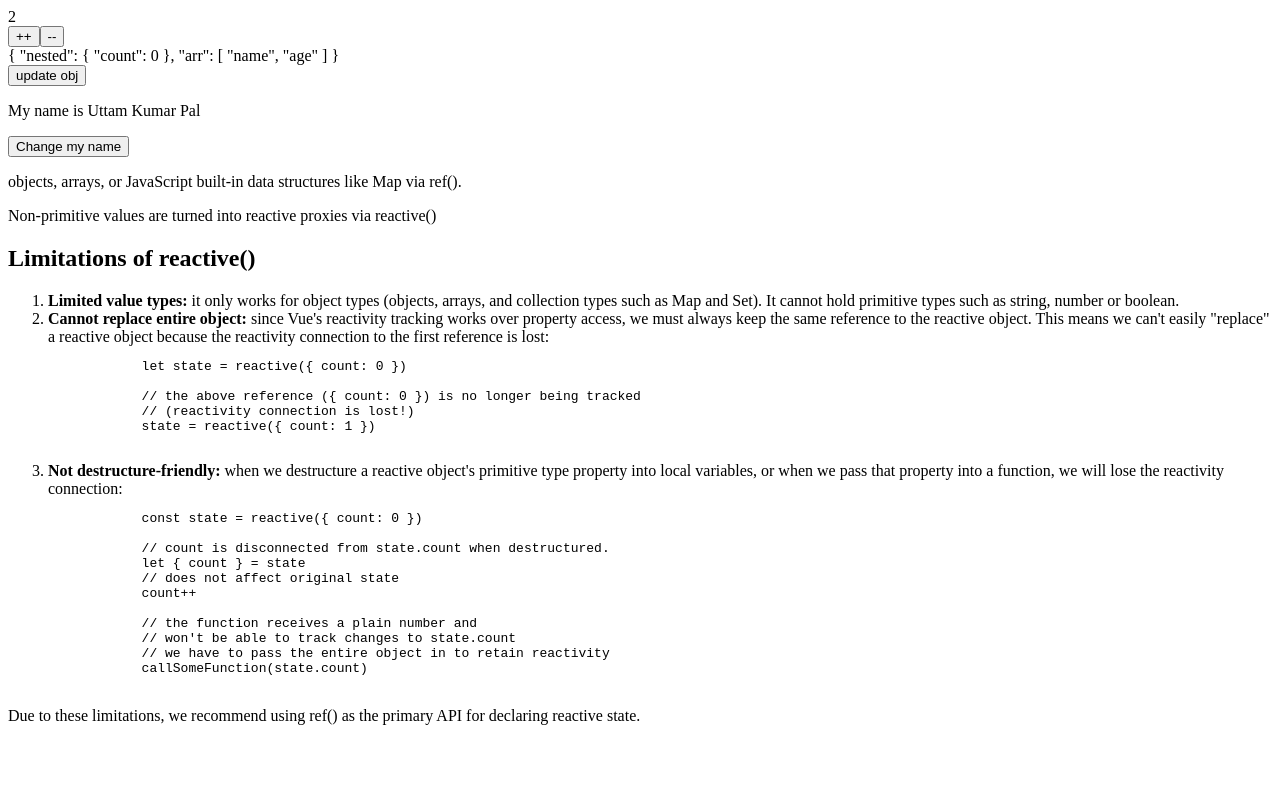
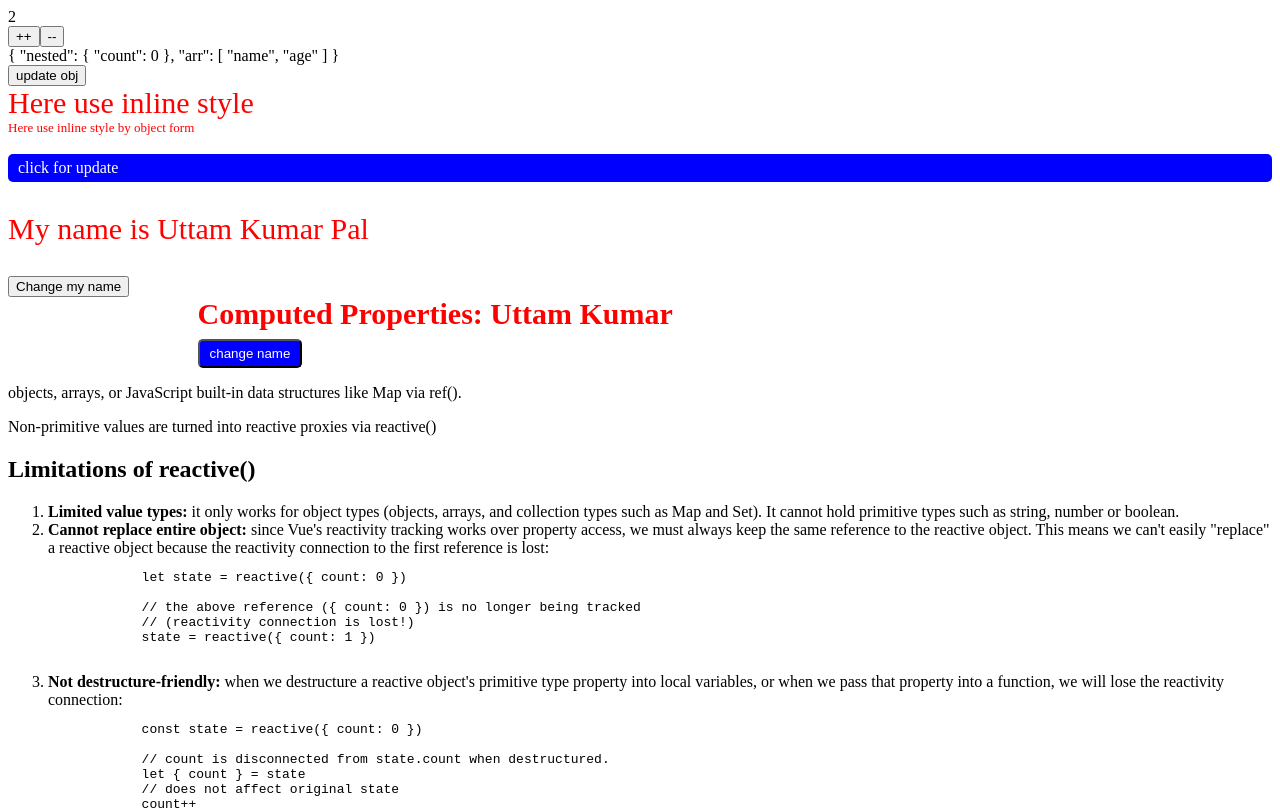
Before and after one commit to uttamkpal/vuejs-composition-API, a Vue app: page / in a window 1280 px wide. Shown: the top 810 px of the page. Built offline with nearby package versions, Linux system fonts and the light colour scheme.

Commit message:
Computed and class and style bindding

```diff
--- a/src/App.vue
+++ b/src/App.vue
@@ -1,5 +1,5 @@
 <script setup>
-import { nextTick, reactive, ref } from 'vue';
+import { computed, nextTick, reactive, ref } from 'vue';
 
   var count = ref(1);
   console.log(count)
@@ -24,6 +24,35 @@ import { nextTick, reactive, ref } from 'vue';
     obj.value.arr.push(Math.round(Math.random(1,100)*100))
   }
 const state = reactive({name: "Uttam Kumar Pal"})
+
+const firstName = ref('Uttam')
+const lastName = ref('Kumar')
+
+const fullName = computed({
+  // getter
+  get() {
+    return firstName.value + ' ' + lastName.value
+  },
+  // setter
+  set(newValue) {
+    // Note: we are using destructuring assignment syntax here.
+    [firstName.value, lastName.value] = newValue.split(' ')
+  }
+})
+const ok = true
+
+const classObject = reactive({
+  test: true,
+  'text-danger': false
+})
+const active = ref(false)
+
+const activeColor = ref('red')
+const fontSize = ref(30)
+const styleObject = reactive({
+  color: 'red',
+  fontSize: '13px'
+})
 </script>
 
 <template>
@@ -36,10 +65,18 @@ const state = reactive({name: "Uttam Kumar Pal"})
     {{ obj }}
     <br>
     <button @click="mutateDeeply">update obj</button>
+    <br>
+    <div :style="{ color: activeColor, fontSize: fontSize + 'px' }">Here use inline style </div>
+    <div :style="styleObject">Here use inline style by object form </div>
+    <br>
+    <div @click="active = !active" :class="[ active ? 'test' : 'btn']">click for update</div>
   </div>
   <div>
-    <p>My name is {{ state.name }}</p>
+    <p :class="classObject">My name is {{ state.name }}</p>
     <button @click="state.name = 'Name is changed'">Change my name</button>
+  </div>
+  <div>
+    <h2 class="container" :class="{test: ok}">Computed Properties: {{ fullName }} <br> <button @click="fullName = 'Name changed'" :class="{'btn': ok}">change name</button></h2>
   </div>
   <div>
     <p>objects, arrays, or JavaScript built-in data structures like Map via ref().</p>
@@ -87,7 +124,7 @@ const state = reactive({name: "Uttam Kumar Pal"})
 </template>
 
 <style>
-#container{
+.container{
   width: 70%;
   margin: 0 auto;
 }
```
